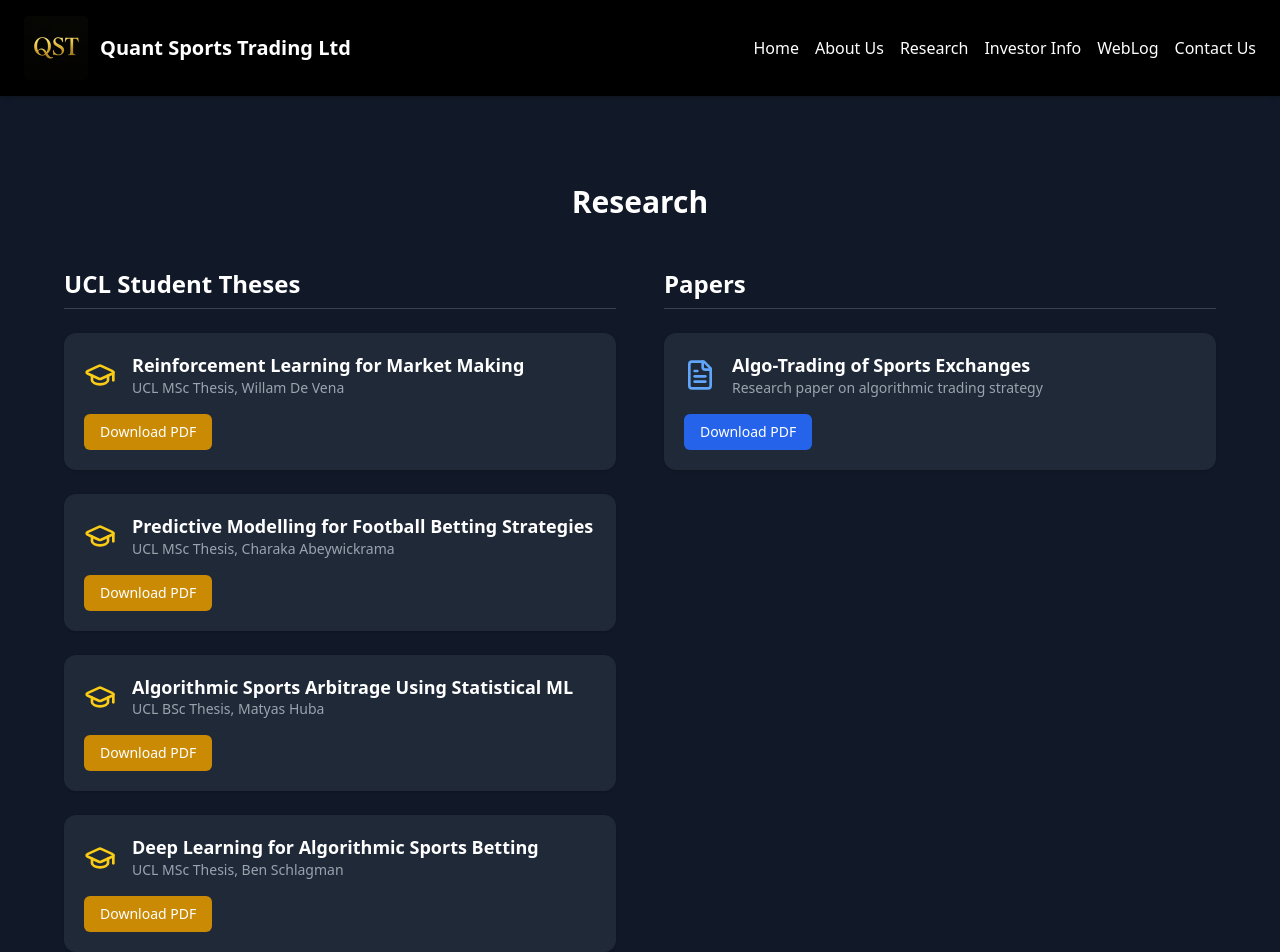
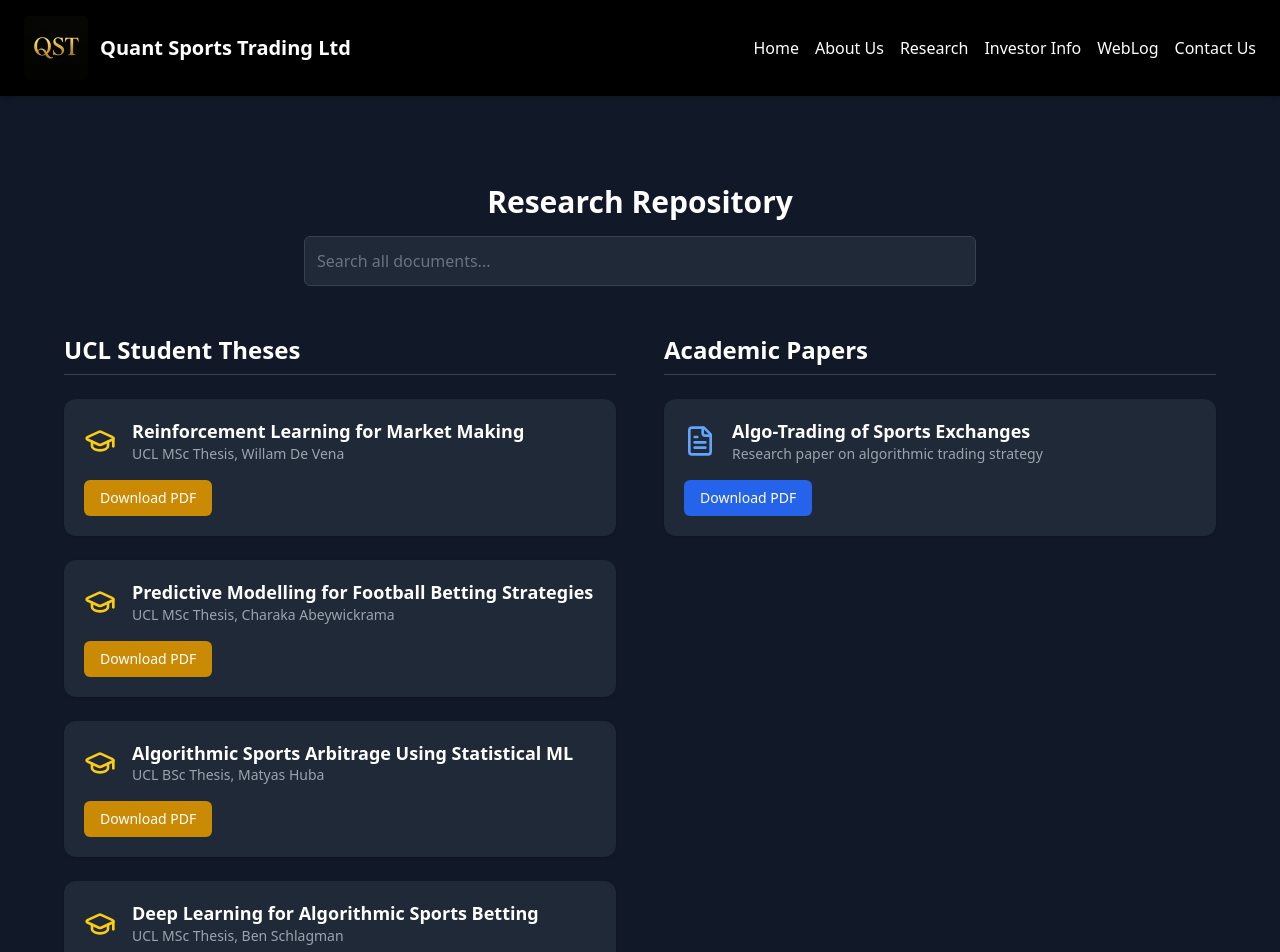
Before and after one commit to KevinMcLeanWAC/QST-website, a React (Vite) app: page /research in a window 1280 px wide. Shown: the top 952 px of the page. Built offline with nearby package versions, Linux system fonts and the light colour scheme.

Commit message:
Add full-page search box and update research section layout

```diff
--- a/src/ResearchPage.jsx
+++ b/src/ResearchPage.jsx
@@ -1,32 +1,101 @@
-import React from 'react';
+import React, { useState } from 'react';
 import { FileText, GraduationCap } from 'lucide-react';
 
+const theses = [
+  {
+    title: 'Reinforcement Learning for Market Making',
+    author: 'Willam De Vena',
+    level: 'UCL MSc Thesis',
+    href: '/docs/Reinforcement%20learning%20for%20market%20making%20in%20algorithmic%20sports%20trading%20MSc%20Thesis%20Willam%20De%20Vena.pdf',
+  },
+  {
+    title: 'Predictive Modelling for Football Betting Strategies',
+    author: 'Charaka Abeywickrama',
+    level: 'UCL MSc Thesis',
+    href: '/docs/Predictive%20Modelling%20for%20Football%20Betting%20Strategies%20MSc%20Thesis%20Charaka%20Abeywickrama.pdf',
+  },
+  {
+    title: 'Algorithmic Sports Arbitrage Using Statistical ML',
+    author: 'Matyas Huba',
+    level: 'UCL BSc Thesis',
+    href: '/docs/Algorithmic%20Sports%20Arbitrage%20Using%20Statistical%20Machine%20Learning%20BSc%20Thesis%20Matyas%20Huba.pdf',
+  },
+  {
+    title: 'Deep Learning for Algorithmic Sports Betting',
+    author: 'Ben Schlagman',
+    level: 'UCL MSc Thesis',
+    href: '/docs/Deep%20Learning%20for%20Algorithmic%20Sports%20Betting%20MSc%20Thesis%20Ben%20Schlagman.pdf',
+  },
+  {
+    title: 'In-play tennis market making using transfer learning-based LSTM and enhanced Markov models',
+    author: 'K. Chan and O. Ajomale',
+    level: 'UCL 4th Year Project',
+    href: '/docs/In%20Play%20Tennis%20Market%20Making%20Using%20Transfer%20Learning%20Based%20LSTM%20And%20Enhanced%20Markov%20Models%20Thesis%20K%20Chan%20And%20O%20Ajomale.pdf',
+  },
+];
+
+const papers = [
+  {
+    title: 'Algo-Trading of Sports Exchanges',
+    description: 'Research paper on algorithmic trading strategy',
+    href: '/docs/Algo-Trading-of-Sports-Exchanges.pdf',
+  },
+];
+
 export default function ResearchPage() {
+  const [query, setQuery] = useState('');
+
+  const filteredTheses = theses.filter((item) => {
+    const q = query.toLowerCase();
+    return (
+      item.title.toLowerCase().includes(q) ||
+      item.author.toLowerCase().includes(q) ||
+      item.level.toLowerCase().includes(q)
+    );
+  });
+
+  const filteredPapers = papers.filter((item) => {
+    const q = query.toLowerCase();
+    return (
+      item.title.toLowerCase().includes(q) ||
+      item.description.toLowerCase().includes(q)
+    );
+  });
+
   return (
     <div className="min-h-screen bg-gray-900 text-white px-6 py-16">
-      <h1 className="text-3xl font-bold mb-12 text-center">Research</h1>
+      <h1 className="text-3xl font-bold mb-4 text-center">Research Repository</h1>
+
+      <div className="max-w-2xl mx-auto mb-12">
+        <input
+          type="text"
+          placeholder="Search all documents..."
+          value={query}
+          onChange={(e) => setQuery(e.target.value)}
+          className="w-full p-3 rounded-md bg-gray-800 border border-gray-700 text-white placeholder-gray-500 focus:outline-none"
+        />
+      </div>
 
       <div className="max-w-6xl mx-auto grid grid-cols-1 md:grid-cols-2 gap-12">
-        {/* === UCL Student Theses === */}
         <div>
           <h2 className="text-2xl font-semibold mb-6 border-b border-gray-700 pb-2">
             UCL Student Theses
           </h2>
 
+
+
           <div className="space-y-6">
-            {/* William De Vena Thesis */}
-            <div className="bg-gray-800 p-5 rounded-xl shadow hover:shadow-lg transition">
+            {filteredTheses.map((item, idx) => (
+              <div key={idx} className="bg-gray-800 p-5 rounded-xl shadow hover:shadow-lg transition">
                 <div className="flex items-center space-x-4">
                   <GraduationCap className="w-8 h-8 text-yellow-400" />
                   <div>
-                  <h3 className="text-lg font-semibold leading-snug">
-                    Reinforcement Learning for Market Making
-                  </h3>
-                  <p className="text-gray-400 text-sm">UCL MSc Thesis, Willam De Vena</p>
+                    <h3 className="text-lg font-semibold leading-snug">{item.title}</h3>
+                    <p className="text-gray-400 text-sm">{item.level}, {item.author}</p>
                   </div>
                 </div>
                 <a
-                href="/docs/Reinforcement%20learning%20for%20market%20making%20in%20algorithmic%20sports%20trading%20MSc%20Thesis%20Willam%20De%20Vena.pdf"
+                  href={item.href}
                   target="_blank"
                   rel="noopener noreferrer"
                   className="inline-block mt-4 bg-yellow-600 hover:bg-yellow-700 text-white px-4 py-2 rounded-md text-sm"
@@ -34,112 +103,26 @@ export default function ResearchPage() {
                   Download PDF
                 </a>
               </div>
+            ))}
+          </div>
+        </div>
 
-            {/* Charaka Abeywickrama Thesis */}
-            <div className="bg-gray-800 p-5 rounded-xl shadow hover:shadow-lg transition">
+        {/* === Academic Papers === */}
+        <div>
+          <h2 className="text-2xl font-semibold mb-6 border-b border-gray-700 pb-2">Academic Papers</h2>
+
+          <div className="space-y-6">
+            {filteredPapers.map((item, idx) => (
+              <div key={idx} className="bg-gray-800 p-5 rounded-xl shadow hover:shadow-lg transition">
                 <div className="flex items-center space-x-4">
-                <GraduationCap className="w-8 h-8 text-yellow-400" />
+                  <FileText className="w-8 h-8 text-blue-400" />
                   <div>
-                  <h3 className="text-lg font-semibold leading-snug">
-                    Predictive Modelling for Football Betting Strategies
-                  </h3>
-                  <p className="text-gray-400 text-sm">UCL MSc Thesis, Charaka Abeywickrama</p>
+                    <h3 className="text-lg font-semibold leading-snug">{item.title}</h3>
+                    <p className="text-gray-400 text-sm">{item.description}</p>
                   </div>
                 </div>
                 <a
-                href="/docs/Predictive%20Modelling%20for%20Football%20Betting%20Strategies%20MSc%20Thesis%20Charaka%20Abeywickrama.pdf"
-                target="_blank"
-                rel="noopener noreferrer"
-                className="inline-block mt-4 bg-yellow-600 hover:bg-yellow-700 text-white px-4 py-2 rounded-md text-sm"
-              >
-                Download PDF
-              </a>
-            </div>
-
-            {/* Matyas Huba Thesis */}
-            <div className="bg-gray-800 p-5 rounded-xl shadow hover:shadow-lg transition">
-              <div className="flex items-center space-x-4">
-                <GraduationCap className="w-8 h-8 text-yellow-400" />
-                <div>
-                  <h3 className="text-lg font-semibold leading-snug">
-                    Algorithmic Sports Arbitrage Using Statistical ML
-                  </h3>
-                  <p className="text-gray-400 text-sm">UCL BSc Thesis, Matyas Huba</p>
-                </div>
-              </div>
-              <a
-                href="/docs/Algorithmic%20Sports%20Arbitrage%20Using%20Statistical%20Machine%20Learning%20BSc%20Thesis%20Matyas%20Huba.pdf"
-                target="_blank"
-                rel="noopener noreferrer"
-                className="inline-block mt-4 bg-yellow-600 hover:bg-yellow-700 text-white px-4 py-2 rounded-md text-sm"
-              >
-                Download PDF
-              </a>
-            </div>
-
-            {/* Ben Schlagman Thesis */}
-            <div className="bg-gray-800 p-5 rounded-xl shadow hover:shadow-lg transition">
-              <div className="flex items-center space-x-4">
-                <GraduationCap className="w-8 h-8 text-yellow-400" />
-                <div>
-                  <h3 className="text-lg font-semibold leading-snug">
-                    Deep Learning for Algorithmic Sports Betting
-                  </h3>
-                  <p className="text-gray-400 text-sm">UCL MSc Thesis, Ben Schlagman</p>
-                </div>
-              </div>
-              <a
-                href="/docs/Deep%20Learning%20for%20Algorithmic%20Sports%20Betting%20MSc%20Thesis%20Ben%20Schlagman.pdf"
-                target="_blank"
-                rel="noopener noreferrer"
-                className="inline-block mt-4 bg-yellow-600 hover:bg-yellow-700 text-white px-4 py-2 rounded-md text-sm"
-              >
-                Download PDF
-              </a>
-            </div>
-
-            {/* Chan & Ajomale Thesis */}
-            <div className="bg-gray-800 p-5 rounded-xl shadow hover:shadow-lg transition">
-              <div className="flex items-center space-x-4">
-                <GraduationCap className="w-8 h-8 text-yellow-400" />
-                <div>
-                  <h3 className="text-lg font-semibold leading-snug">
-                    In-play tennis market making using transfer learning-based LSTM and enhanced Markov models
-                  </h3>
-                  <p className="text-gray-400 text-sm">UCL 4th Year Project, K. Chan and O. Ajomale</p>
-                </div>
-              </div>
-              <a
-                href="/docs/In%20Play%20Tennis%20Market%20Making%20Using%20Transfer%20Learning%20Based%20LSTM%20And%20Enhanced%20Markov%20Models%20Thesis%20K%20Chan%20And%20O%20Ajomale.pdf"
-                target="_blank"
-                rel="noopener noreferrer"
-                className="inline-block mt-4 bg-yellow-600 hover:bg-yellow-700 text-white px-4 py-2 rounded-md text-sm"
-              >
-                Download PDF
-              </a>
-            </div>
-          </div>
-        </div>
-
-        {/* === Papers === */}
-        <div>
-          <h2 className="text-2xl font-semibold mb-6 border-b border-gray-700 pb-2">
-            Papers
-          </h2>
-
-          <div className="space-y-6">
-            <div className="bg-gray-800 p-5 rounded-xl shadow hover:shadow-lg transition">
-              <div className="flex items-center space-x-4">
-                <FileText className="w-8 h-8 text-blue-400" />
-                <div>
-                  <h3 className="text-lg font-semibold leading-snug">
-                    Algo-Trading of Sports Exchanges
-                  </h3>
-                  <p className="text-gray-400 text-sm">Research paper on algorithmic trading strategy</p>
-                </div>
-              </div>
-              <a
-                href="/docs/Algo-Trading-of-Sports-Exchanges.pdf"
+                  href={item.href}
                   target="_blank"
                   rel="noopener noreferrer"
                   className="inline-block mt-4 bg-blue-600 hover:bg-blue-700 text-white px-4 py-2 rounded-md text-sm"
@@ -147,6 +130,7 @@ export default function ResearchPage() {
                   Download PDF
                 </a>
               </div>
+            ))}
           </div>
         </div>
       </div>
```
Lines whose indentation alone changed are shown as unchanged.
